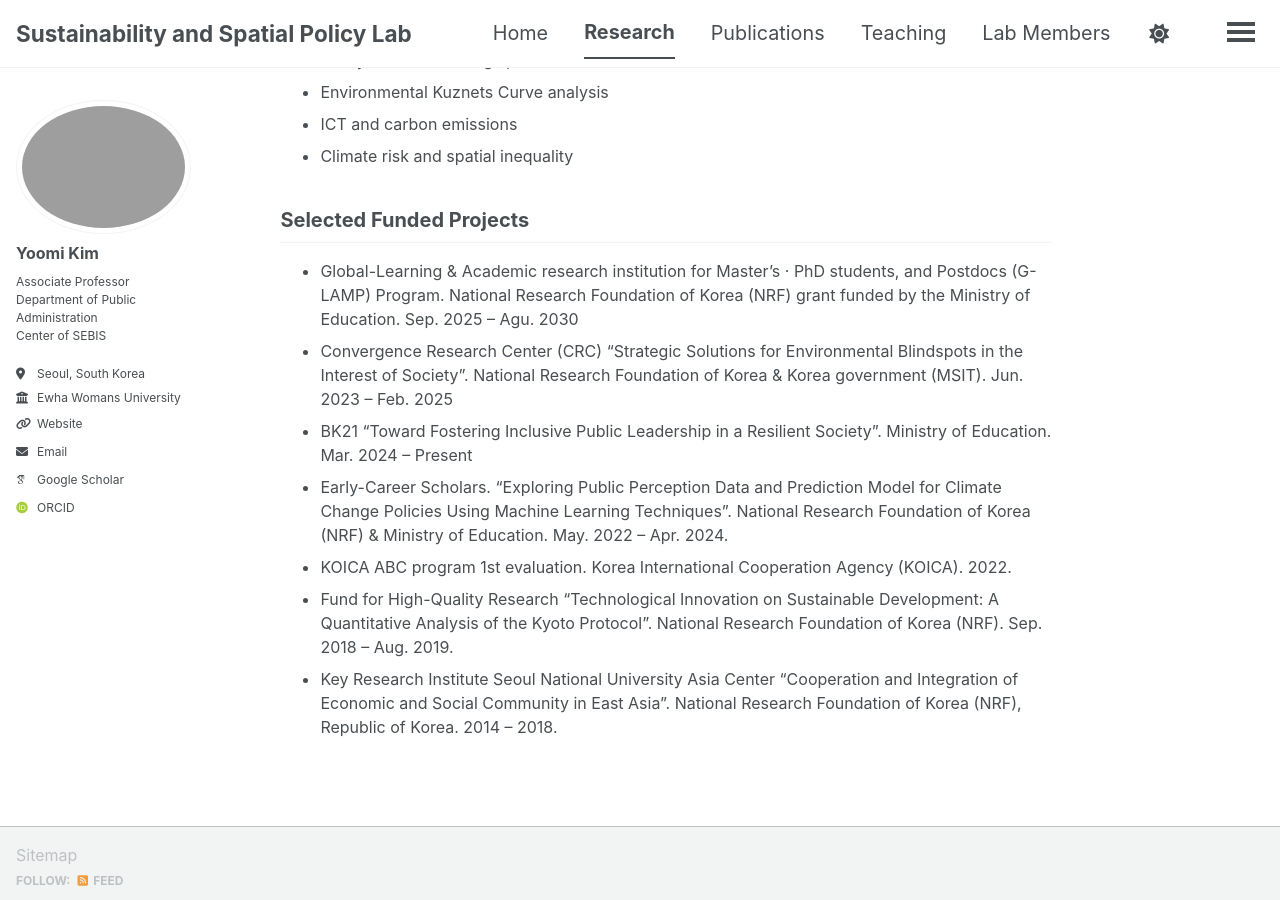
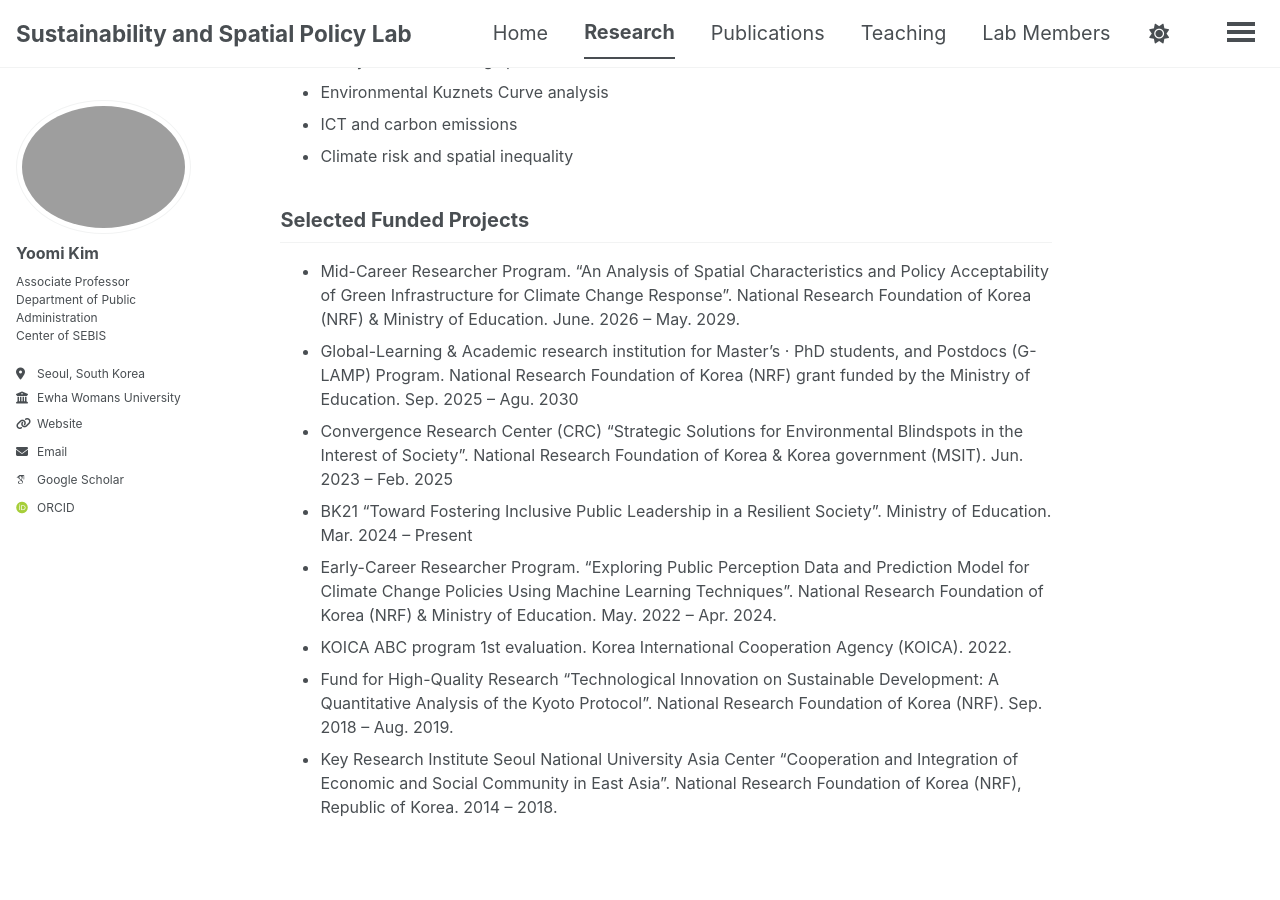
Before and after one commit to ymkim-ssplab/ymkim-ssplab.github.io, a Jekyll site: the page built from _pages/research.md, in a window 1280 px wide and 900 px high, scrolled down 488 px. Built offline with Jekyll 4.4.1, drawn with Linux system fonts in a browser that asks for light colours; some web fonts are replaced; a script bundle is joined from its source files by our own code; library files that are not in the unit come from our copies.

Commit message:
Update research.md

```diff
--- a/_pages/research.md
+++ b/_pages/research.md
@@ -22,10 +22,11 @@ author_profile: true
 - Climate risk and spatial inequality
 
 ## Selected Funded Projects
+- Mid-Career Researcher Program. "An Analysis of Spatial Characteristics and Policy Acceptability of Green Infrastructure for Climate Change Response". National Research Foundation of Korea (NRF) & Ministry of Education. June. 2026 – May. 2029.
 - Global-Learning & Academic research institution for Master’s · PhD students, and Postdocs (G-LAMP) Program. National Research Foundation of Korea (NRF) grant funded by the Ministry of Education. Sep. 2025 – Agu. 2030
 - Convergence Research Center (CRC) "Strategic Solutions for Environmental Blindspots in the Interest of Society". National Research Foundation of Korea & Korea government (MSIT). Jun. 2023 – Feb. 2025
 - BK21 "Toward Fostering Inclusive Public Leadership in a Resilient Society". Ministry of Education. Mar. 2024 – Present
-- Early-Career Scholars. "Exploring Public Perception Data and Prediction Model for Climate Change Policies Using Machine Learning Techniques". National Research Foundation of Korea (NRF) & Ministry of Education. May. 2022 – Apr. 2024.
+- Early-Career Researcher Program. "Exploring Public Perception Data and Prediction Model for Climate Change Policies Using Machine Learning Techniques". National Research Foundation of Korea (NRF) & Ministry of Education. May. 2022 – Apr. 2024.
 - KOICA ABC program 1st evaluation. Korea International Cooperation Agency (KOICA). 2022.
 - Fund for High-Quality Research "Technological Innovation on Sustainable Development: A Quantitative Analysis of the Kyoto Protocol". National Research Foundation of Korea (NRF). Sep. 2018 – Aug. 2019.
 - Key Research Institute Seoul National University Asia Center "Cooperation and Integration of Economic and Social Community in East Asia". National Research Foundation of Korea (NRF), Republic of Korea. 2014 – 2018.
```
